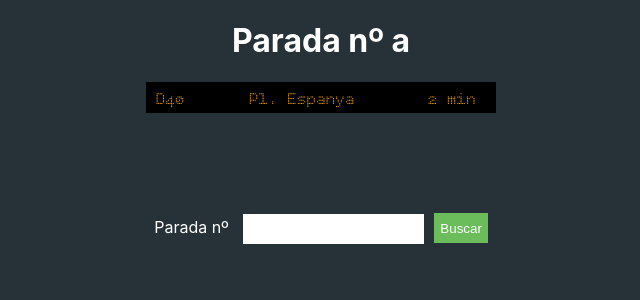
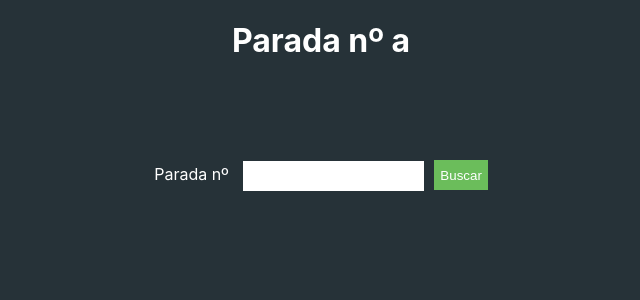
Before and after one commit to santi07a/ejercicio-parada-bus, a React (Create React App) app: page /parada in a window 1280 px wide. Shown: the top 300 px of the page, without its empty margins (319-959 px from the left). Built offline with nearby package versions, Linux system fonts and the light colour scheme; no server answers.

Commit message:
el display se corresponde con la parada que toca

```diff
--- a/src/Paginas/Parada.js
+++ b/src/Paginas/Parada.js
@@ -26,7 +26,7 @@ const Parada = () => {
       <div className="contenedor">
         <header className="cabecera">
           <Titular />
-          <Display />
+          {(parada && existeParada) && <Display />}
           {linea !== "" && < TiempoLinea />}
         </header>
         <Formularios />
--- a/src/componentes/Display.js
+++ b/src/componentes/Display.js
@@ -3,17 +3,17 @@ import GeneralContext from "../Contexts/GeneralContext";
 import { lineaType } from "../types/lineaType";
 import Lineas from "./Lineas";
 import paradaAPI from "../parada.json";
+import ParadaContext from "../Contexts/ParadaContext";
 
 const Display = () => {
-  /*   const { parada } = useContext(ParadaContext); */
-  const { data: { ibus: parada } } = paradaAPI;
+  const { parada } = useContext(ParadaContext);
   const [posicion, setPosicion] = useState(0);
-
+  console.log(parada);
   useEffect(() => {
-    if (parada.length > 0) {
+    if (parada.data.ibus.length > 0) {
       setInterval(() => {
         setPosicion((position) => {
-          if (position !== -(30 * (parada.length - 1))) {
+          if (position !== -(30 * (parada.data.ibus.length - 1))) {
             return position - 30;
           } else {
             return 0;
@@ -21,11 +21,11 @@ const Display = () => {
         });
       }, 2000);
     }
-  }, [parada.length]);
+  }, [parada.data.ibus.length]);
 
   return (
     <div className="display">
-      {parada.map(linea => <Lineas key={linea.routeId} linea={linea} posicion={posicion}></Lineas >)}
+      {parada.data.ibus.map(linea => <Lineas key={linea.routeId} linea={linea} posicion={posicion}></Lineas >)}
     </div>
   );
 };
```
